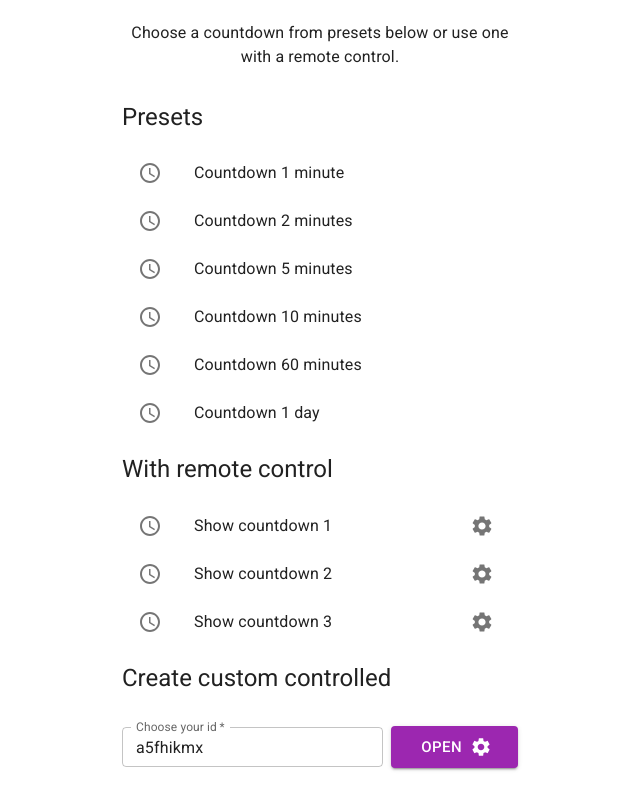
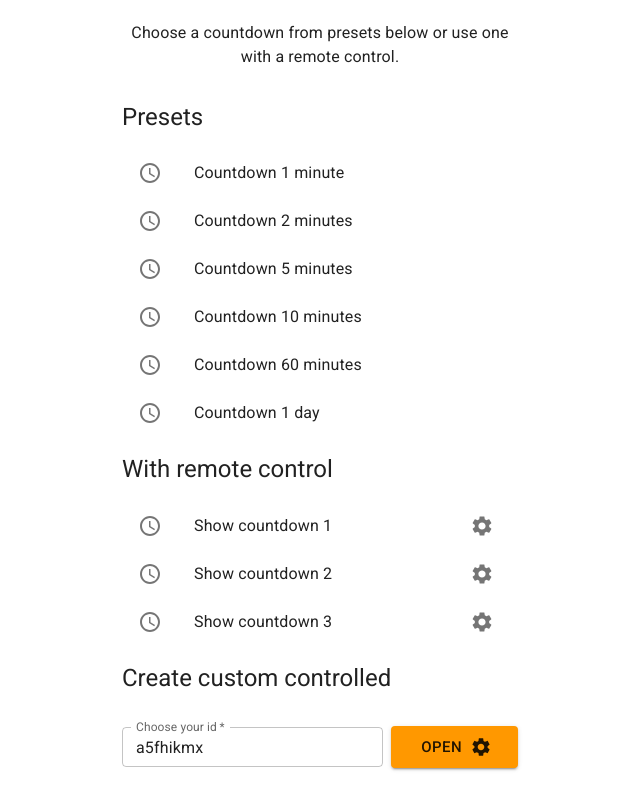
Before and after one commit to FilipChalupa/Just-Countdown, a React app: page / in a window 1280 px wide. Shown: the part 191-991 px from the top of the page, without its empty margins (320-960 px from the left). Built offline with nearby package versions, Linux system fonts and the light colour scheme; no server answers.

Commit message:
Custom form: extract and add theme based on id

```diff
--- /dev/null
+++ b/src/components/CreateCustomForm.tsx
@@ -0,0 +1,51 @@
+import SettingsIcon from '@mui/icons-material/Settings'
+import { Box, Button, Grid, TextField } from '@mui/material'
+import type { FunctionComponent } from 'react'
+import * as React from 'react'
+import { useHistory } from 'react-router-dom'
+import { IdSpecificThemeProvider } from './IdSpecificThemeProvider'
+
+export const CreateCustomForm: FunctionComponent = () => {
+	const history = useHistory()
+	const [customId, setCustomId] = React.useState(() =>
+		Math.random().toString(36).slice(2, 10),
+	)
+
+	return (
+		<form
+			onSubmit={(event) => {
+				event.preventDefault()
+				history.push(`/control/?id=${encodeURIComponent(customId)}`)
+			}}
+		>
+			<Box paddingBottom={3} />
+			<IdSpecificThemeProvider id={customId}>
+				<Grid container alignItems="center" spacing={1}>
+					<Grid item xs={8}>
+						<TextField
+							fullWidth
+							size="small"
+							label="Choose your id"
+							variant="outlined"
+							required
+							value={customId}
+							onChange={(event) => setCustomId(event.target.value)}
+						/>
+					</Grid>
+					<Grid item xs={4}>
+						<Button
+							variant="contained"
+							type="submit"
+							size="large"
+							fullWidth
+							endIcon={<SettingsIcon />}
+							disabled={customId.length === 0}
+						>
+							Open
+						</Button>
+					</Grid>
+				</Grid>
+			</IdSpecificThemeProvider>
+		</form>
+	)
+}
--- a/src/components/Frontpage.tsx
+++ b/src/components/Frontpage.tsx
@@ -2,28 +2,21 @@ import AccessTimeIcon from '@mui/icons-material/AccessTime'
 import SettingsIcon from '@mui/icons-material/Settings'
 import {
 	Box,
-	Button,
 	Container,
-	Grid,
 	IconButton,
 	List,
 	ListItem,
 	ListItemButton,
 	ListItemIcon,
 	ListItemText,
-	TextField,
 } from '@mui/material'
 import Typography from '@mui/material/Typography'
 import * as React from 'react'
-import { Link as RouterLink, useHistory } from 'react-router-dom'
+import { Link as RouterLink } from 'react-router-dom'
 import logo from '../images/app-icon/favicon.svg'
+import { CreateCustomForm } from './CreateCustomForm'
 
 export const Frontpage: React.FunctionComponent = () => {
-	const history = useHistory()
-	const [customId, setCustomId] = React.useState(() =>
-		Math.random().toString(36).slice(2, 10),
-	)
-
 	const staticPresets = React.useMemo(
 		() => [
 			{ to: '/run/?seconds=60&flashOnZero', label: 'Countdown 1 minute' },
@@ -103,38 +96,7 @@ export const Frontpage: React.FunctionComponent = () => {
 				<Typography variant="h5" component="h2" gutterBottom>
 					Create custom controlled
 				</Typography>
-				<form
-					onSubmit={(event) => {
-						event.preventDefault()
-						history.push(`/control/?id=${encodeURIComponent(customId)}`)
-					}}
-				>
-					<Box paddingBottom={3} />
-					<Grid container alignItems="center" spacing={1}>
-						<Grid item xs={8}>
-							<TextField
-								fullWidth
-								size="small"
-								label="Choose your id"
-								variant="outlined"
-								required
-								value={customId}
-								onChange={(event) => setCustomId(event.target.value)}
-							/>
-						</Grid>
-						<Grid item xs={4}>
-							<Button
-								variant="contained"
-								type="submit"
-								size="large"
-								fullWidth
-								endIcon={<SettingsIcon />}
-							>
-								Open
-							</Button>
-						</Grid>
-					</Grid>
-				</form>
+				<CreateCustomForm />
 			</Container>
 		</Box>
 	)
```
